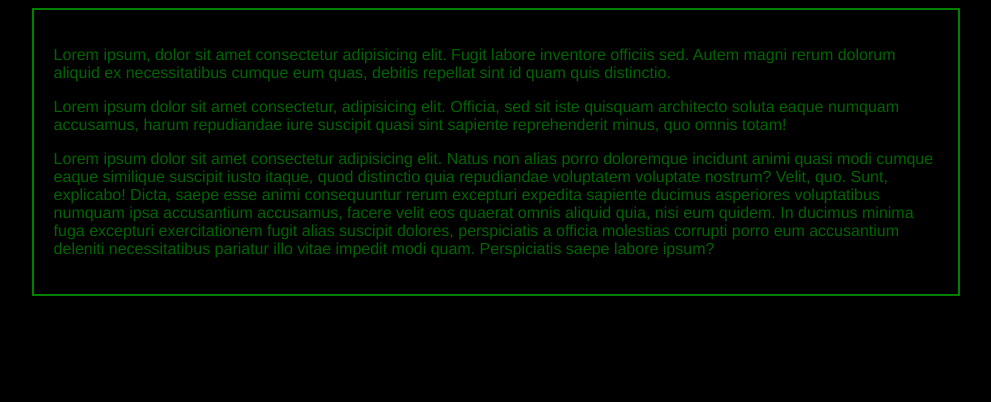
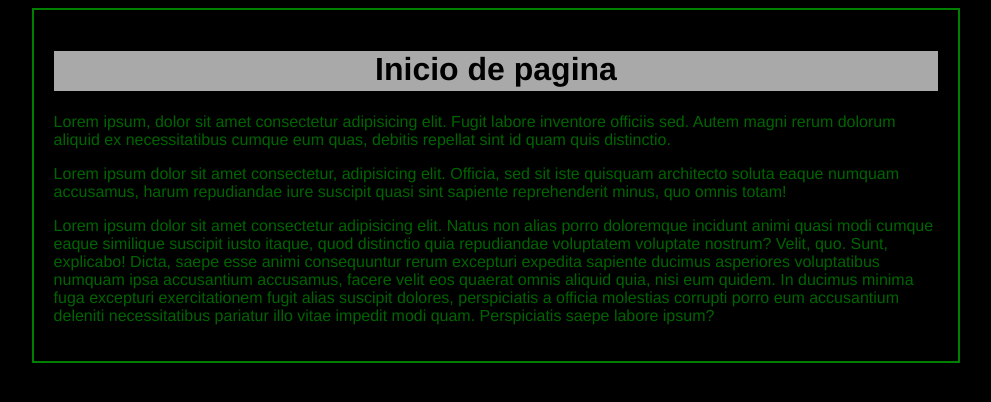
Before and after one commit to Alicbm/hyperblog.github.io, a plain HTML site: page index.html in a window 1280 px wide. Shown: the whole page, without its empty margins (144-1135 px from the left). Drawn offline with Linux system fonts and the light colour scheme.

Commit message:
cabecera gris

```diff
--- a/index.html
+++ b/index.html
@@ -9,6 +9,7 @@
 </head>
 <body>
     <main>
+        <h1>Inicio de pagina</h1>
         <p>
             Lorem ipsum, dolor sit amet consectetur adipisicing elit. Fugit labore inventore officiis sed. Autem magni rerum dolorum aliquid ex necessitatibus cumque eum quas, debitis repellat sint id quam quis distinctio.
         </p>
--- a/style.css
+++ b/style.css
@@ -9,3 +9,9 @@ main{
     padding: 20px;
     color: darkgreen;
 }
+h1{
+    height: 40px;
+    background-color: darkgrey;
+    color: black;
+    text-align: center;
+}
```
